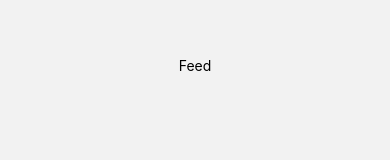
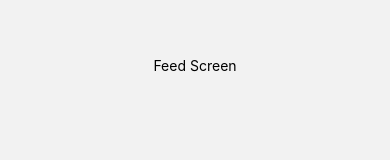
Before and after one commit to chrisjoohn/IG-clone, a React Native app: screen /Feed in a window 390 px wide. Shown: the part 332-492 px from the top of the page. Built offline with nearby package versions, Linux system fonts and the light colour scheme.

Commit message:
Refactored feed screen

```diff
--- /dev/null
+++ b/screens/HomeScreen/FeedScreen/FeedScreen.tsx
@@ -0,0 +1,18 @@
+import React from 'react';
+import {View, Text} from 'react-native';
+
+const FeedScreen: React.FC = () => {
+  return (
+    <View
+      style={{
+        display: 'flex',
+        alignItems: 'center',
+        justifyContent: 'center',
+        height: '100%',
+      }}>
+      <Text>Feed Screen</Text>
+    </View>
+  );
+};
+
+export default FeedScreen;
--- /dev/null
+++ b/screens/HomeScreen/FeedScreen/index.tsx
@@ -0,0 +1,3 @@
+import FeedScreen from './FeedScreen';
+
+export default FeedScreen;
--- a/screens/HomeScreen/HomeScreen.tsx
+++ b/screens/HomeScreen/HomeScreen.tsx
@@ -8,25 +8,13 @@ import Ionicons from 'react-native-vector-icons/Ionicons';
 
 import BaseParamList from '../BaseParamList';
 
+import FeedScreen from './FeedScreen';
+
 Ionicons.loadFont();
 
 type Props = NativeStackNavigationProp<BaseParamList, 'Home'>;
 
 const Tab = createBottomTabNavigator();
-
-const FeedScreen = () => {
-  return (
-    <View
-      style={{
-        display: 'flex',
-        alignItems: 'center',
-        justifyContent: 'center',
-        height: '100%',
-      }}>
-      <Text>Feed</Text>
-    </View>
-  );
-};
 
 const ExploreScreen = () => {
   return (
```
